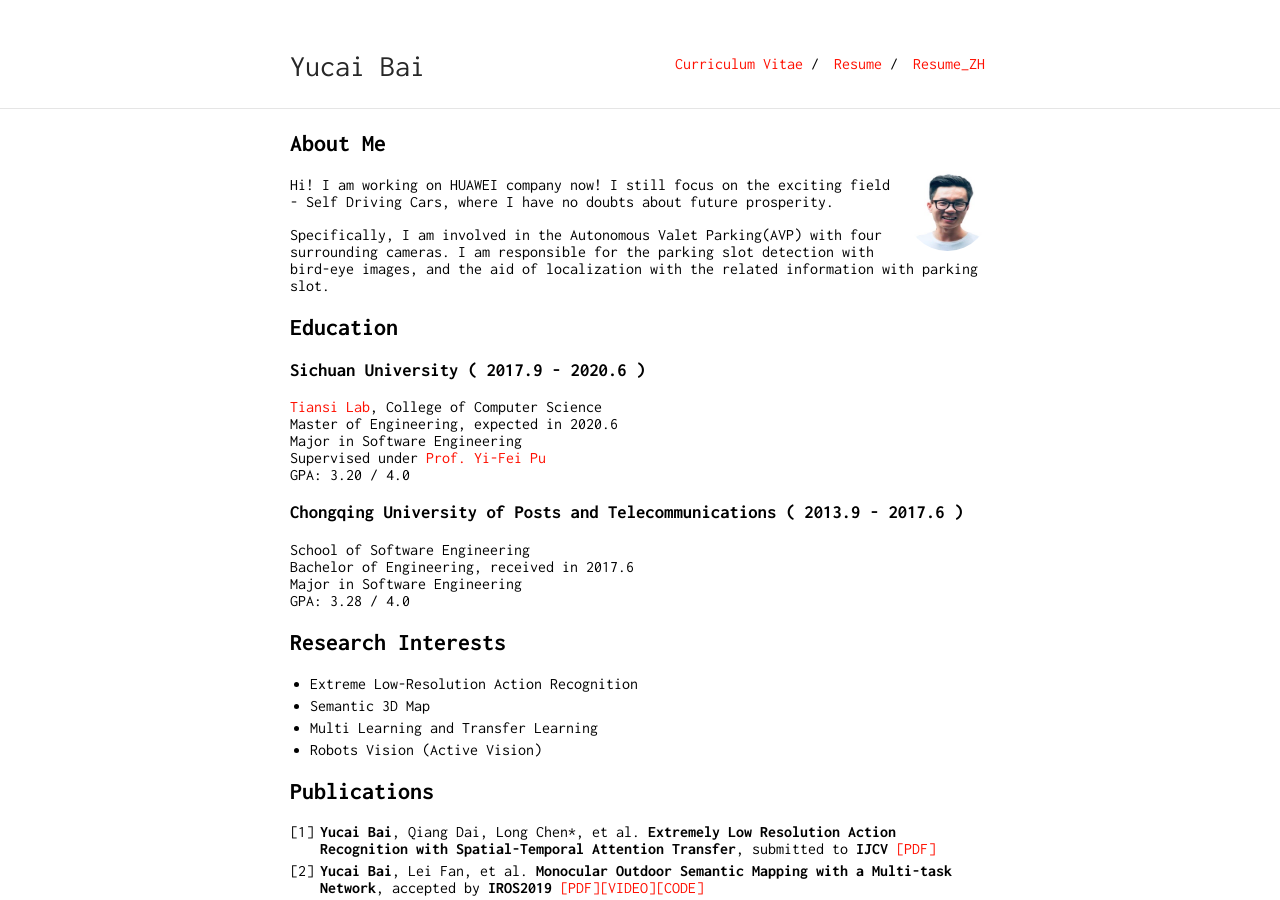
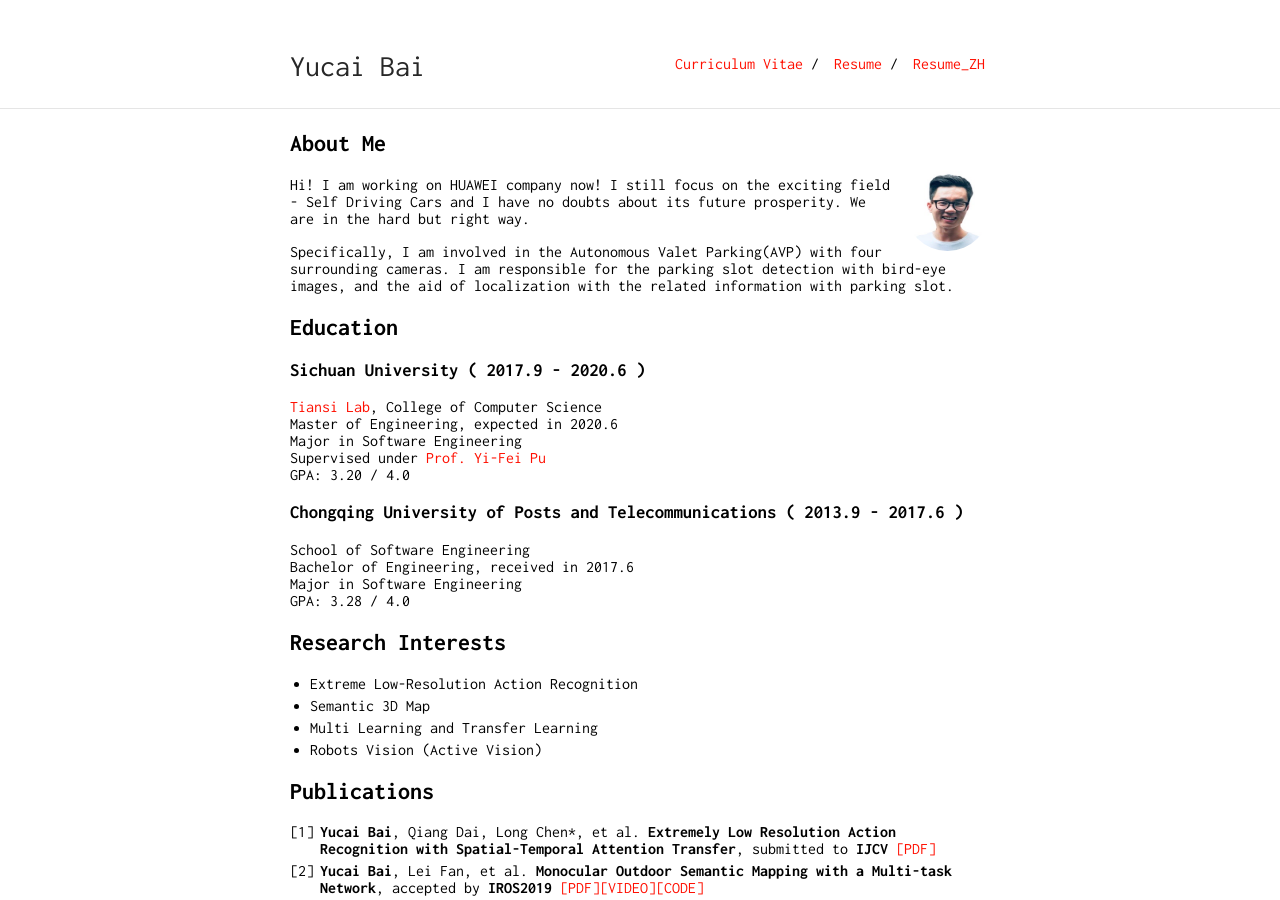
Before and after one commit to RaymondByc/raymondbyc-github.io, a Jekyll site: the page built from index.md, in a window 1280 px wide and 900 px high. Built offline with Jekyll 4.4.1, drawn with Linux system fonts in a browser that asks for light colours; our own code applies the rules of GitHub Pages for plain Markdown files.

Commit message:
Updated the recent status(personal and academic).

```diff
--- a/index.md
+++ b/index.md
@@ -6,7 +6,7 @@ layout: default
 
 <img class="profile-picture" src="portrait.jpg">
 
-Hi! I am working on HUAWEI company now! I still focus on the exciting field - Self Driving Cars, where I have no doubts about future prosperity.
+Hi! I am working on HUAWEI company now! I still focus on the exciting field - Self Driving Cars and I have no doubts about its future prosperity. We are in the hard but right way.
 
 Specifically, I am involved in the Autonomous Valet Parking(AVP) with four surrounding cameras. I am responsible for the parking slot detection with bird-eye images, and the aid of localization with the related information with parking slot.
 
```
